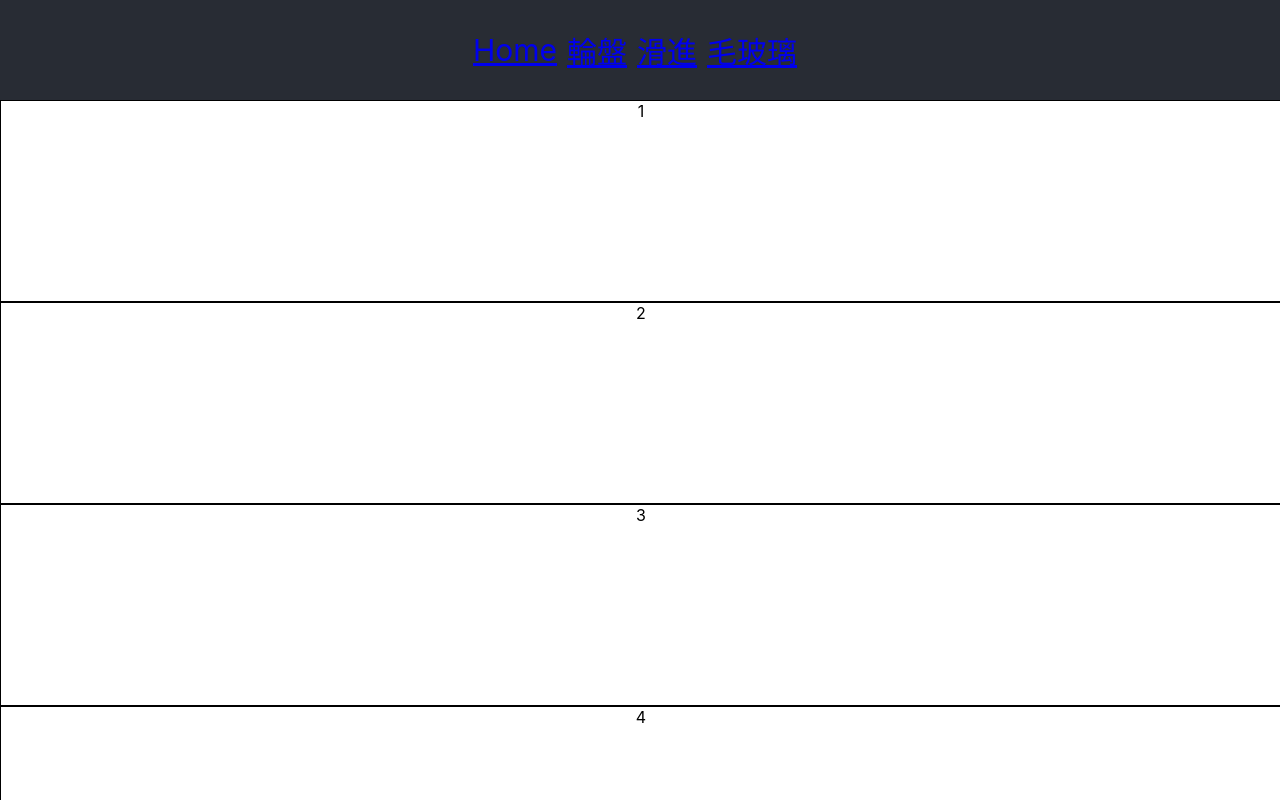
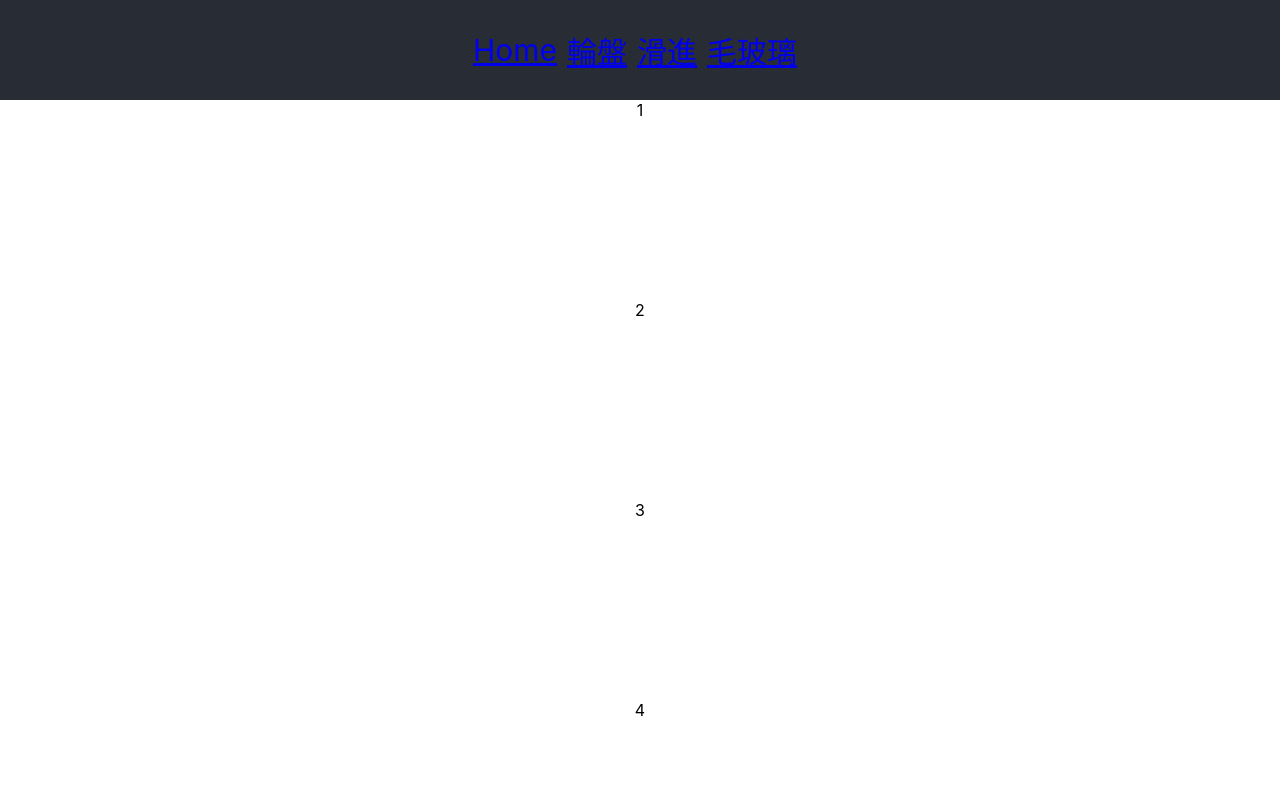
Before and after one commit to chouys00/reactPractice, a React app: page / in a window 1280 px wide. Shown: the top 800 px of the page. Built offline with nearby package versions, Linux system fonts and the light colour scheme.

Commit message:
fix(外框佈局調整):

```diff
--- a/src/pages/home/home.js
+++ b/src/pages/home/home.js
@@ -9,7 +9,7 @@ const home = () => {
             {/*<div className='sideBar'>*/}
 
             {/*</div>*/}
-            <div className='content'>
+            {/*<div className='content'>*/}
                 {/*<div className='box'>*/}
                     <div className='item'>
                         1
@@ -30,7 +30,7 @@ const home = () => {
                         6
                     </div>
                 {/*</div>*/}
-            </div>
+            {/*</div>*/}
         </div>
     )
 
--- a/src/pages/home/home.scss
+++ b/src/pages/home/home.scss
@@ -1,22 +1,35 @@
 .homePage {
   flex: 1;
-  display: flex;
+  //height: 1000px;
+  //display: flex;
+  //flex-direction: column;
+  //background: #000;
+  overflow-y: auto;
   //background: #000;
 
   .sideBar {
     width: 200px;
     height: 100%;
-    background: red;
+    //background: red;
+  }
+  .item{
+    height: 200px;
+    width: 100%;
+    //border:1px solid #000;
   }
   .content{
     flex: 1;
     overflow: auto;
+    //background: red;
+
+
+
     .box{
     }
-      .item{
-        height: 200px;
-        width: 100%;
-        border:1px solid #000;
-      }
+      //.item{
+      //  height: 200px;
+      //  width: 100%;
+      //  border:1px solid #000;
+      //}
   }
 }
```
